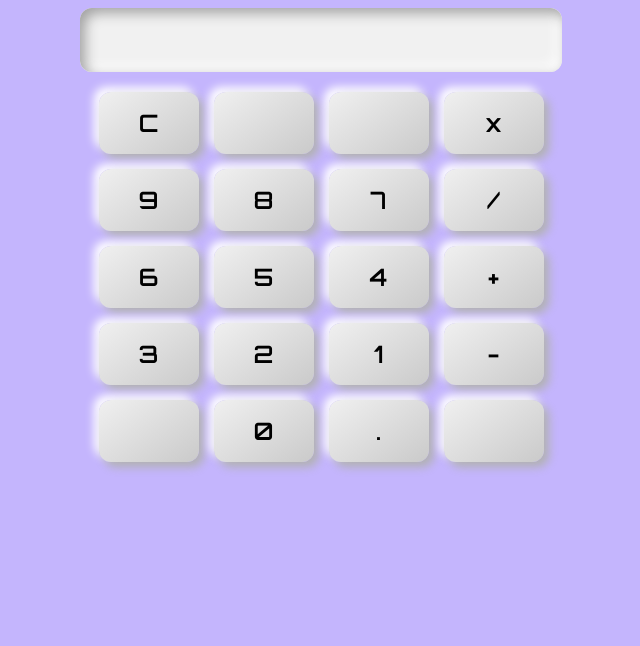
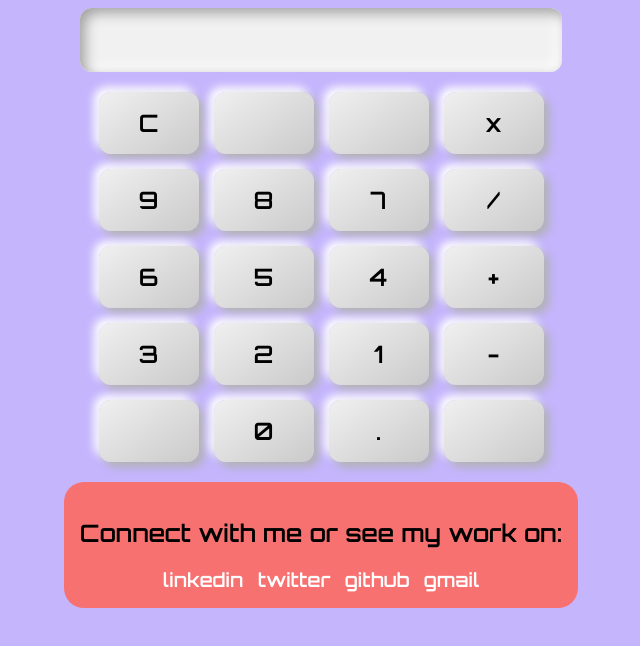
Before and after one commit to AshutoshDash1999/react-calculator, a React (Create React App) app: page / in a window 1280 px wide. Shown: the top 646 px of the page, without its empty margins (319-959 px from the left). Built offline with nearby package versions, Linux system fonts and the light colour scheme.

Commit message:
feat: footer added

```diff
--- a/src/App.js
+++ b/src/App.js
@@ -2,6 +2,7 @@ import React from "react";
 import {useState} from "react";
 import "./App.css";
 import "./components/Button.css"
+import Footer from "./components/footer/Footer"
 
 const App = () => {
     const [showBtnValue, setShowBtnValue] = useState("");
@@ -119,6 +120,8 @@ const App = () => {
           </button>
           <button className="calculatorKey"></button>
         </div>
+
+        <Footer/>
       </div>
     );
 }
--- /dev/null
+++ b/src/components/footer/Footer.css
@@ -0,0 +1,23 @@
+footer{
+    background: #F87171;
+    padding: 1rem;
+    border-radius: 20px;
+    text-align: center;
+}
+
+footer h2{
+    text-align: center;
+}
+
+footer p{
+    text-align: center;
+    display: inline;
+}
+
+footer p a{
+    text-decoration: none;
+    color: white;
+    padding: 0.3rem;
+    border-radius: 10px;
+    font-size: 1.2rem;
+}
--- /dev/null
+++ b/src/components/footer/Footer.js
@@ -0,0 +1,32 @@
+import React from "react"
+import "./Footer.css"
+
+export default function Footer(){
+    return (
+      <div>
+        <footer>
+          <h2>Connect with me or see my work on:</h2>
+          <p>
+            <a
+              target="_blank"
+              href="https://www.linkedin.com/in/ashutoshdash1999/"
+            >
+              linkedin
+            </a>
+            &nbsp;
+            <a target="_blank" href="https://twitter.com/ashutoshdash99">
+              twitter
+            </a>
+            &nbsp;
+            <a target="_blank" href="https://github.com/AshutoshDash1999/">
+              github
+            </a>
+            &nbsp;
+            <a target="_blank" href="mailto:dashashutosh1999@gmail.com">
+              gmail
+            </a>
+          </p>
+        </footer>
+      </div>
+    );
+}
```
